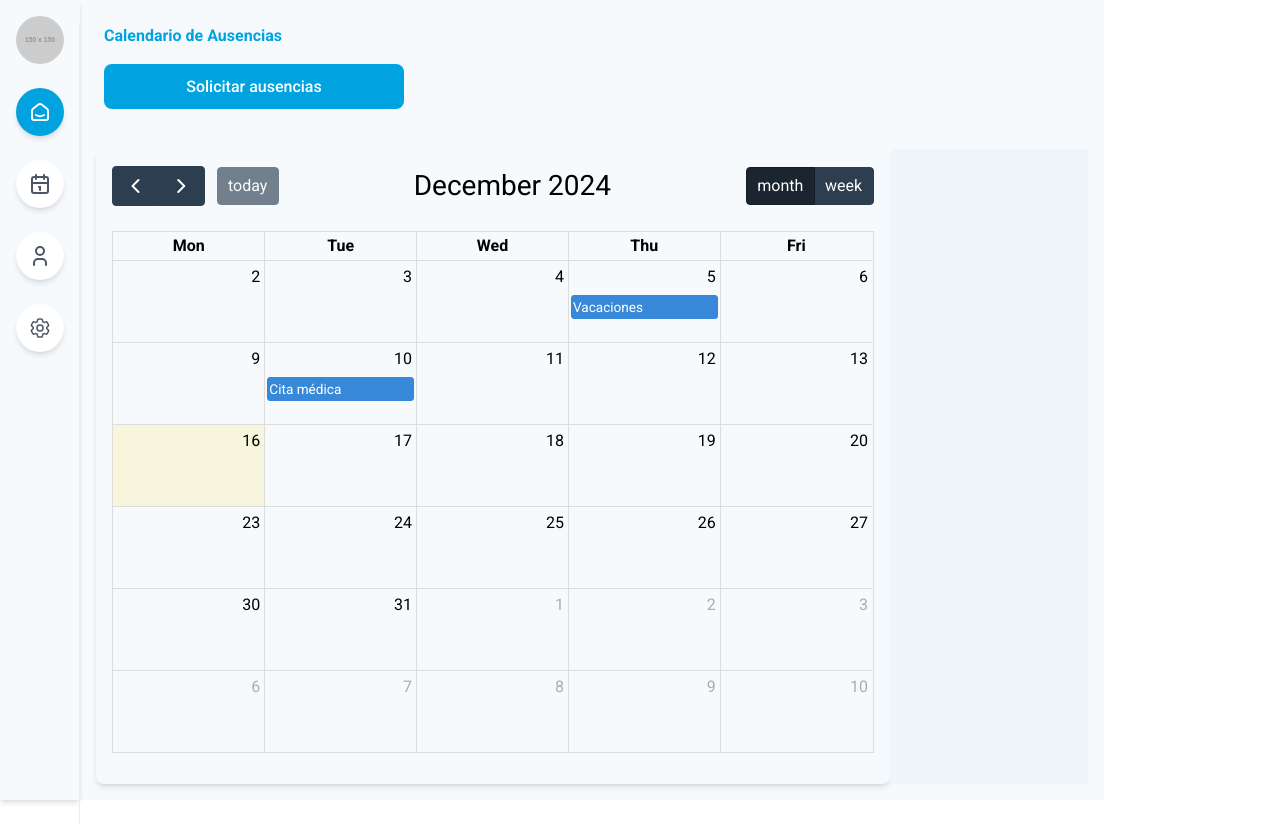
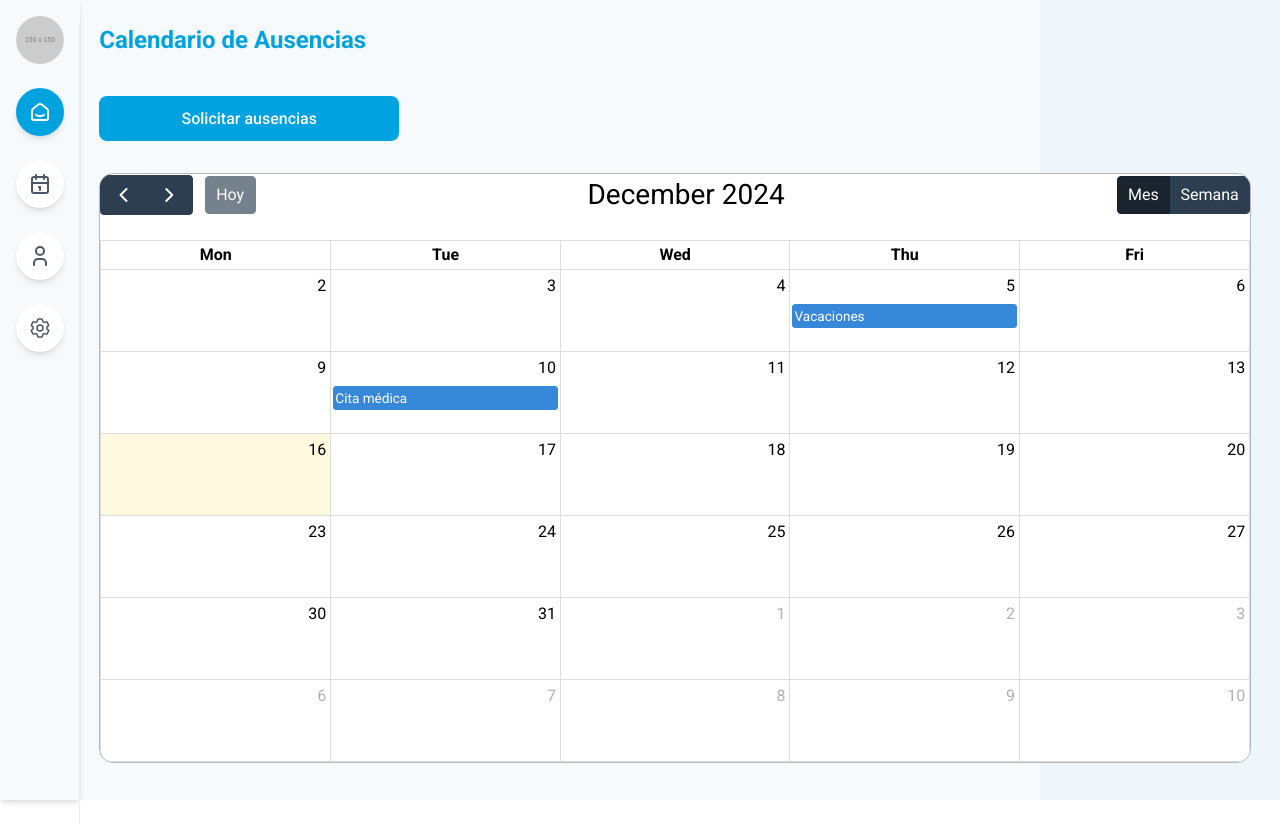
Before and after one commit to LorelizDev/AssecoSync_client, a React (Vite) app: page /calendar in a window 1280 px wide. Built offline with nearby package versions, Linux system fonts and the light colour scheme; a web font is replaced by a local one.

Commit message:
feat(calendar): update calendar styling

```diff
--- a/src/pages/CalendarPage.jsx
+++ b/src/pages/CalendarPage.jsx
@@ -37,21 +37,24 @@ const CalendarPage = () => {
         <Sidebar />
       </div>
 
-      {/* Área principal */}
-      <div className="w-full md:w-4/5 flex flex-col bg-primarybg relative">
-        <div className="container mx-auto px-6 py-6">
-          <h1 className="text-1xl text-primary font-bold mb-4">
+      {/* Main Area */}
+      <div className="w-full md:w-4/5 bg-primarybg relative">
+        <div className="container mx-auto py-6">
+          {/* Modificado a text-2xl y añadido pl-[1.2rem] para alinear */}
+          <h1 className="text-2xl text-primary font-bold mb-4 pl-[1.2rem]">
             Calendario de Ausencias
           </h1>
-
-          {/* Usando el componente Button */}
-          <Button onClick={handleButtonClick}>Solicitar ausencias</Button>
         </div>
 
-        {/* Fondo dividido 80% primarybg y 20% secondarybg */}
-        <div className="relative flex w-full h-full p-4">
-          {/* Calendario en el fondo primarybg, ocupando todo el espacio pero con márgenes */}
-          <div className="flex-1 bg-primarybg p-4 rounded-lg shadow-md">
+        <div className="relative px-4 md:pl-[1.2rem] pb-4">
+          <Button onClick={handleButtonClick} className="mb-4">
+            Solicitar ausencias
+          </Button>
+        </div>
+
+        {/* Contenedor de FullCalendar */}
+        <div className="w-full md:absolute md:-right-[22%] md:w-[120%] ">
+          <div className="w-full overflow-x-auto bg-white rounded-[14px] border border-[#b8b8b8]">
             <FullCalendar
               plugins={[dayGridPlugin]}
               initialView="dayGridMonth"
@@ -66,15 +69,35 @@ const CalendarPage = () => {
                 right: 'dayGridMonth,dayGridWeek',
               }}
               eventsColor="#378006"
-              contentHeight="auto" // Esto asegura que el calendario ocupe toda la altura disponible
+              contentHeight="auto"
+              className="w-full text-xs"
+              // Añadimos estos estilos para separar los elementos
+              buttonText={{
+                today: 'Hoy',
+                month: 'Mes',
+                week: 'Semana',
+              }}
+              customButtons={{
+                prev: {
+                  text: '‹',
+                  click: function () {
+                    // Implementación por defecto de FullCalendar
+                  },
+                },
+                next: {
+                  text: '›',
+                  click: function () {
+                    // Implementación por defecto de FullCalendar
+                  },
+                },
+              }}
             />
           </div>
-
-          {/* Lado derecho con color secondarybg */}
-          <div className="w-1/5 bg-secondarybg"></div>
         </div>
       </div>
 
+      {/* Right Side */}
+      <div className="w-1/5 bg-secondarybg"></div>
       {/* Modal */}
       {isModalOpen && (
         <div className="fixed inset-0 bg-black bg-opacity-50 flex justify-center items-center z-50">
```
